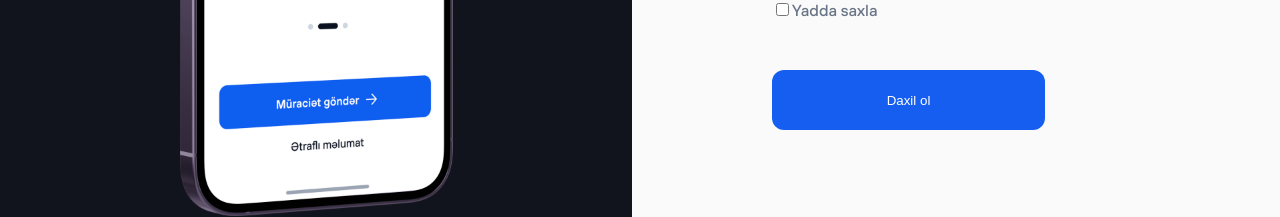
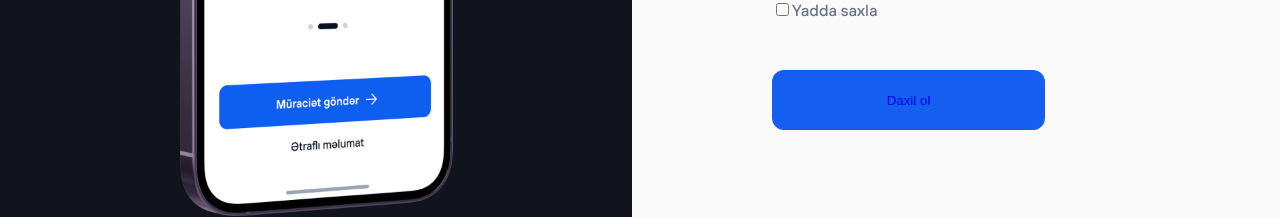
Before and after one commit to AkifHAciyev/Vincitory, a React (Vite) app: page /login in a window 1280 px wide. Shown: the part 584-801 px from the top of the page. Built offline with nearby package versions, Linux system fonts and the light colour scheme.

Commit message:
add link

```diff
--- a/src/pages/Login/index.jsx
+++ b/src/pages/Login/index.jsx
@@ -1,6 +1,7 @@
 import styled from './index.module.scss';
 import bgImg from '../../assets/images/loginImg.svg';
 import telfon from '../../assets/images/telfon.svg';
+import { NavLink } from 'react-router-dom';
 
 const Login = () => {
 	return (
@@ -24,7 +25,7 @@ const Login = () => {
 						<input type="checkbox" />
 						<label className={styled.checkboxLable}>Yadda saxla</label>
 					</div>
-					<button className={styled.workBoxBtn}>Daxil ol</button>
+					<button className={styled.workBoxBtn}><NavLink to='/'> Daxil ol</NavLink> </button>
 				</form>
 			</div>
 		</div>
--- a/src/pages/Registration/index.jsx
+++ b/src/pages/Registration/index.jsx
@@ -1,6 +1,7 @@
 import styled from './index.module.scss';
 import bgImg from '../../assets/images/loginImg.svg';
 import telfon from '../../assets/images/telfon.svg';
+import { NavLink } from 'react-router-dom';
 
 
 const Registration = () => {
@@ -29,7 +30,7 @@ const Registration = () => {
 						<input type="checkbox" />
 						<label className={styled.checkboxLable}>Yadda saxla</label>
 					</div>
-					<button className={styled.workBoxBtn}>Daxil ol</button>
+					<button className={styled.workBoxBtn}><NavLink to='/'> Daxil ol</NavLink> </button>
 				</form>
 			</div>
 		</div>
```
